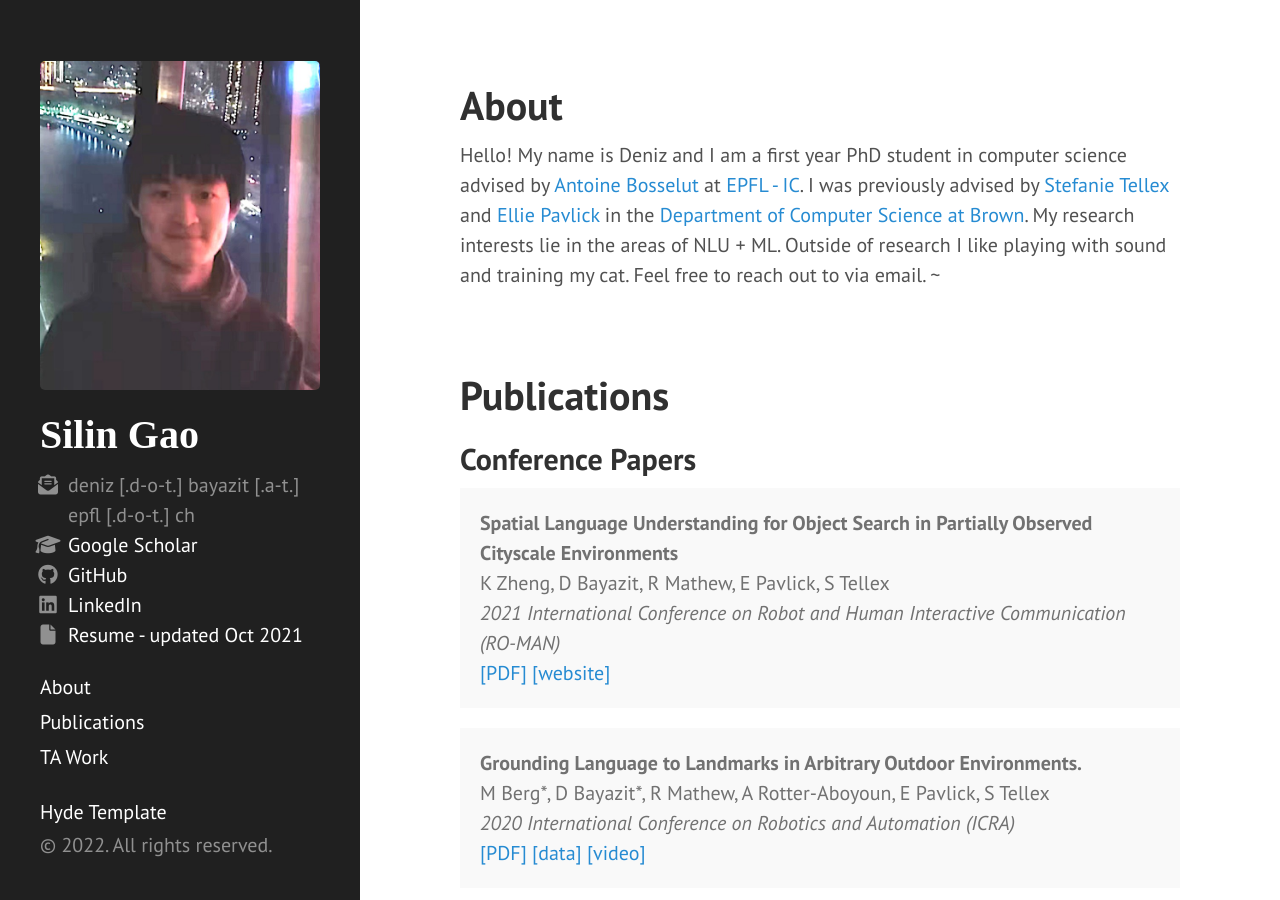
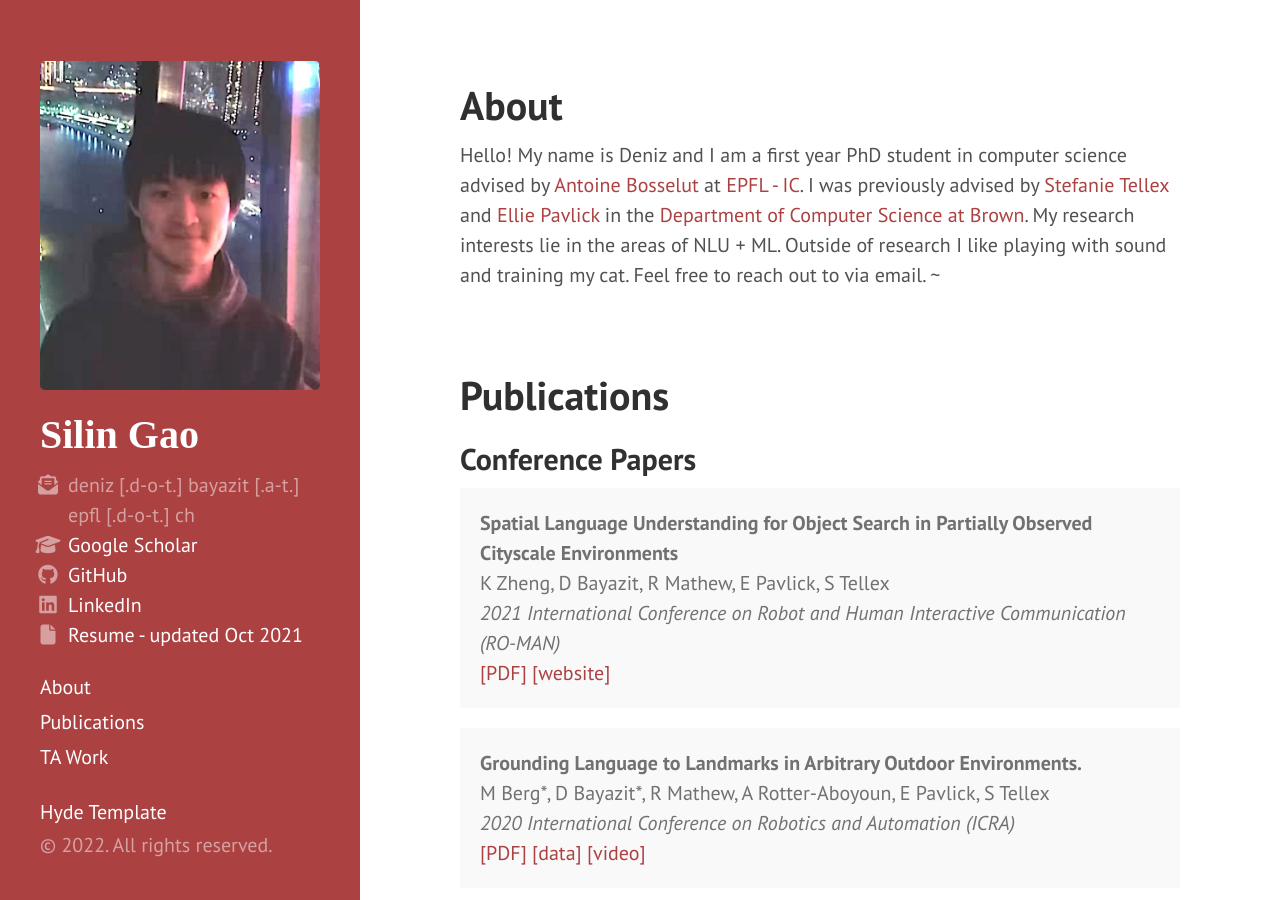
Before and after one commit to Silin159/SilinGao, a Jekyll site: the page built from index.html, in a window 1280 px wide and 900 px high. Built offline with Jekyll 4.4.1, drawn with Linux system fonts in a browser that asks for light colours; nearby versions of some CDN libraries; the list of posts is cut into pages by our own code.

Commit message:
Update default.html

```diff
--- a/_layouts/default.html
+++ b/_layouts/default.html
@@ -3,7 +3,7 @@
 
   {% include head.html %}
 
-  <body class="theme-base-08-dark">
+  <body class="theme-base-08">
 
     {% include sidebar.html %}
 
```
